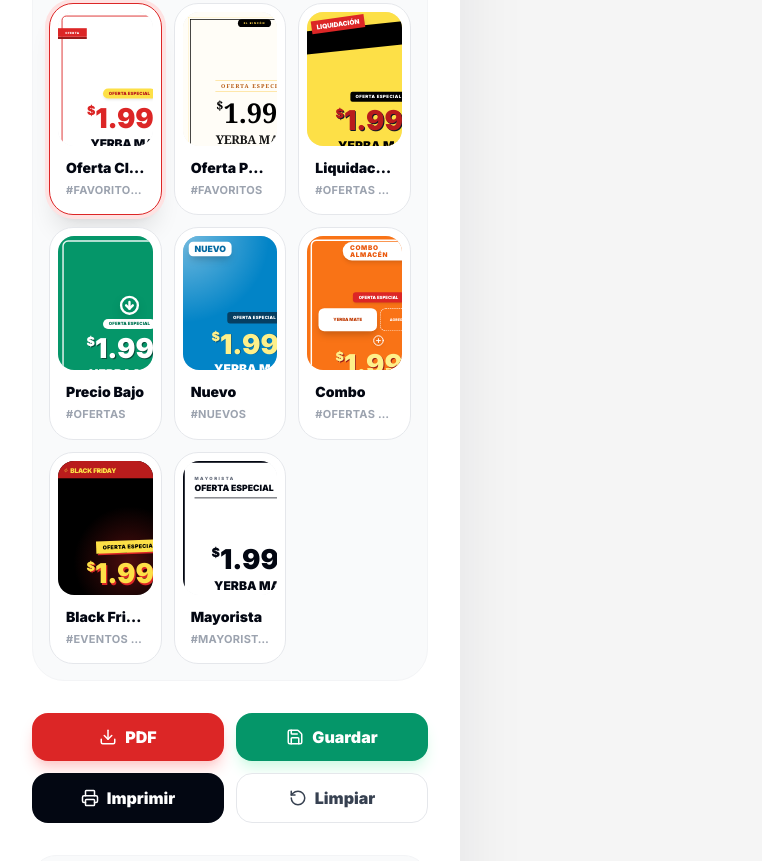
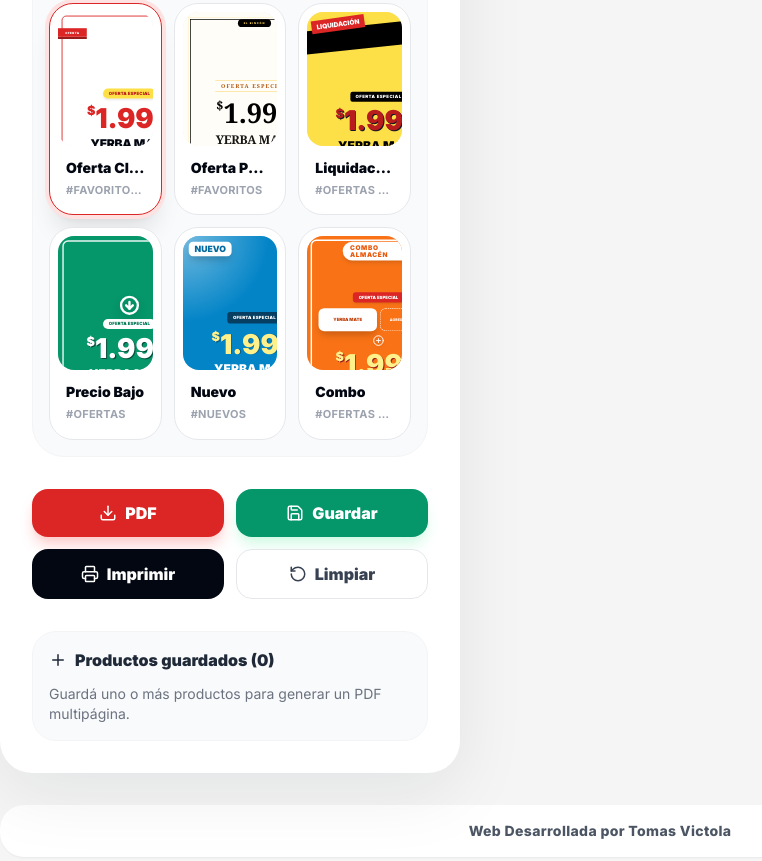
Before and after one commit to JNDeveloping/precios, a React (Vite) app: page / in a window 1280 px wide. Shown: the part 1370-2231 px from the top of the page, without its empty margins (40-802 px from the left). Built offline with nearby package versions, Linux system fonts and the light colour scheme.

Commit message:
fix: improve combo product editing

```diff
--- a/src/components/ControlPanel.jsx
+++ b/src/components/ControlPanel.jsx
@@ -1,13 +1,18 @@
-import { Download, Plus, Printer, RotateCcw, Save, Sparkles, Trash2 } from 'lucide-react';
+import { Download, Plus, Printer, RotateCcw, Save, Sparkles, Trash2, X } from 'lucide-react';
 import { TemplateSelector } from './TemplateSelector.jsx';
 import { BORDER_COLORS, SIZES, STAMP_COLORS, STAMP_SHAPES, TAGLINES } from '../utils/posterOptions.js';
 
 // Panel de carga optimizado para operar rápido desde teclado o mouse.
 export function ControlPanel({ poster, savedPosters, onChange, onClear, onExport, onPrint, onSave, onRemoveSaved }) {
   const update = (field) => (event) => onChange({ ...poster, [field]: event.target.value });
-  const productLabel = poster.templateId === 'combo' ? 'Productos del combo' : 'Nombre del producto';
-  const productPlaceholder = poster.templateId === 'combo' ? 'Ej: Pan + Fiambre + Queso + Gaseosa' : 'Ej: Café molido 500 g';
+  const isCombo = poster.templateId === 'combo';
+  const comboProducts = poster.comboProducts?.length ? poster.comboProducts : [''];
+  const productLabel = isCombo ? 'Producto principal del combo' : 'Nombre del producto';
+  const productPlaceholder = isCombo ? 'Ej: Combo para la merienda' : 'Ej: Café molido 500 g';
   const inputClass = 'mt-2 w-full rounded-2xl border border-gray-200 bg-gray-50 px-4 py-3 outline-none transition focus:border-red-500 focus:bg-white focus:ring-4 focus:ring-red-100';
+  const updateComboProduct = (index, value) => onChange({ ...poster, comboProducts: comboProducts.map((item, itemIndex) => (itemIndex === index ? value : item)) });
+  const addComboProduct = () => onChange({ ...poster, comboProducts: [...comboProducts, ''] });
+  const removeComboProduct = (index) => onChange({ ...poster, comboProducts: comboProducts.filter((_, itemIndex) => itemIndex !== index) });
 
   return (
     <section className="no-print rounded-[2rem] bg-white p-6 shadow-[0_20px_70px_rgba(15,23,42,0.08)] lg:p-8">
@@ -23,6 +28,22 @@ export function ControlPanel({ poster, savedPosters, onChange, onClear, onExport
       <div className="space-y-5">
         <label className="block"><span className="text-sm font-bold text-gray-700">Texto del cartel rojo</span><input className={inputClass} value={poster.offerLabel} onChange={update('offerLabel')} placeholder="OFERTA" /></label>
         <label className="block"><span className="text-sm font-bold text-gray-700">{productLabel}</span><input className={inputClass} value={poster.productName} onChange={update('productName')} placeholder={productPlaceholder} /></label>
+        {isCombo && (
+          <div className="rounded-3xl border border-orange-100 bg-orange-50 p-4">
+            <div className="mb-3 flex items-center justify-between gap-3">
+              <span className="text-sm font-black uppercase tracking-wide text-orange-700">Productos del combo</span>
+              <button type="button" className="inline-flex items-center gap-1 rounded-full bg-orange-600 px-3 py-2 text-xs font-black text-white shadow-sm transition hover:bg-orange-700" onClick={addComboProduct}><Plus size={14} /> Agregar</button>
+            </div>
+            <div className="space-y-2">
+              {comboProducts.map((item, index) => (
+                <div key={index} className="flex items-center gap-2">
+                  <input className={inputClass} value={item} onChange={(event) => updateComboProduct(index, event.target.value)} placeholder={`Producto ${index + 1}`} />
+                  {comboProducts.length > 1 && <button type="button" className="mt-2 rounded-2xl bg-white p-3 text-red-600 shadow-sm transition hover:bg-red-50" onClick={() => removeComboProduct(index)} aria-label="Quitar producto del combo"><X size={18} /></button>}
+                </div>
+              ))}
+            </div>
+          </div>
+        )}
         <label className="block"><span className="text-sm font-bold text-gray-700">Precio</span><input className={`${inputClass} text-2xl font-black`} value={poster.price} onChange={update('price')} placeholder="Ej: 2.499" /></label>
         <label className="block"><span className="text-sm font-bold text-gray-700">Logo / marca</span><input className={inputClass} value={poster.logo || ''} onChange={update('logo')} placeholder="Ej: El Rincon De Los Nietos" /></label>
 
--- a/src/components/TemplateRenderer.jsx
+++ b/src/components/TemplateRenderer.jsx
@@ -10,6 +10,12 @@ function getPositionVars(positions = {}) {
     vars[`--slot-${key}-y`] = `${positions[key]?.y ?? 0}px`;
     return vars;
   }, {});
+}
+
+function getTemplateProduct(poster) {
+  if (poster.templateId !== 'combo') return poster.productName;
+  const products = (poster.comboProducts ?? []).map((product) => product.trim()).filter(Boolean);
+  return products.length ? products.join(' + ') : poster.productName;
 }
 
 export function TemplateRenderer({ templateId = DEFAULT_TEMPLATE_ID, poster, printRef, animated = false, editable = false, onPositionChange }) {
@@ -51,7 +57,7 @@ export function TemplateRenderer({ templateId = DEFAULT_TEMPLATE_ID, poster, pri
       onMouseUp={stopDrag}
       onMouseLeave={stopDrag}
     >
-      <Template producto={poster.productName} precio={poster.price} mensaje={poster.tagline} logo={poster.logo} tamaño={tamaño} />
+      <Template producto={getTemplateProduct(poster)} precio={poster.price} mensaje={poster.tagline} logo={poster.logo} tamaño={tamaño} />
     </div>
   );
 }
--- a/src/templates/BlackFriday.jsx
+++ /dev/null
@@ -1,22 +0,0 @@
-import { Zap } from 'lucide-react';
-import { getCurrencyFontSize, getPriceFontSize, getProductFontSize } from '../utils/textSizing.js';
-import { getTemplateSizeClass, getTemplateStyle } from './templateHelpers.js';
-
-export function BlackFriday({ producto, precio, mensaje, logo, tamaño }) {
-  return (
-    <article className={`poster-page relative mx-auto w-full max-w-[794px] overflow-hidden bg-black text-white ${getTemplateSizeClass(tamaño)}`} style={getTemplateStyle(tamaño)}>
-      <div className="absolute inset-0 bg-[radial-gradient(circle_at_center,_rgba(220,38,38,0.35),_transparent_45%)]" />
-      <div className="absolute inset-x-0 top-0 h-24 bg-red-700" />
-      <div className="absolute left-8 top-8 flex items-center gap-3 text-4xl font-black uppercase tracking-tight text-yellow-300"><Zap /> Black Friday</div>
-      <div data-editable-key="logo" className="absolute right-8 top-8 rounded-full border-4 border-yellow-300 px-6 py-3 text-lg font-black uppercase text-yellow-300">{logo || 'Almacén sale'}</div>
-      <div className="relative flex h-full flex-col items-center justify-center px-[8%] pt-[15%] text-center">
-        <p data-editable-key="message" className="rotate-[-2deg] bg-yellow-300 px-9 py-4 text-3xl font-black uppercase tracking-wider text-black shadow-[8px_8px_0_#dc2626]">{mensaje || 'Oferta explosiva'}</p>
-        <div data-editable-key="price" className="mt-10 leading-none text-yellow-300 [text-shadow:7px_7px_0_#dc2626]">
-          <span className="align-top font-black" style={{ fontSize: getCurrencyFontSize(precio) }}>$</span>
-          <span className="break-all font-black" style={{ fontSize: getPriceFontSize(precio) }}>{precio || '0'}</span>
-        </div>
-        <h2 data-editable-key="product" className="mt-10 max-w-[90%] break-words font-black uppercase leading-[0.9]" style={{ fontSize: getProductFontSize(producto) }}>{producto || 'Nombre del producto'}</h2>
-      </div>
-    </article>
-  );
-}
--- a/src/templates/Mayorista.jsx
+++ /dev/null
@@ -1,27 +0,0 @@
-import { getCurrencyFontSize, getPriceFontSize, getProductFontSize } from '../utils/textSizing.js';
-import { getTemplateSizeClass, getTemplateStyle } from './templateHelpers.js';
-
-export function Mayorista({ producto, precio, mensaje, logo, tamaño }) {
-  return (
-    <article className={`poster-page relative mx-auto w-full max-w-[794px] overflow-hidden bg-white ${getTemplateSizeClass(tamaño)}`} style={getTemplateStyle(tamaño)}>
-      <div className="absolute inset-0 border-[10px] border-gray-950" />
-      <div className="flex h-full flex-col justify-between px-[8%] py-[10%] text-gray-950">
-        <header className="flex items-start justify-between gap-6 border-b-4 border-gray-950 pb-8">
-          <div>
-            <p className="text-2xl font-black uppercase tracking-[0.35em] text-gray-500">Mayorista</p>
-            <h1 data-editable-key="message" className="mt-3 text-5xl font-black uppercase leading-none">{mensaje || 'Precio por volumen'}</h1>
-          </div>
-          <p data-editable-key="logo" className="rounded-full border-4 border-gray-950 px-6 py-3 text-lg font-black uppercase">{logo || 'Almacén'}</p>
-        </header>
-        <section className="text-center">
-          <div data-editable-key="price" className="leading-none text-gray-950">
-            <span className="align-top font-black" style={{ fontSize: getCurrencyFontSize(precio) }}>$</span>
-            <span className="break-all font-black" style={{ fontSize: getPriceFontSize(precio) }}>{precio || '0'}</span>
-          </div>
-          <h2 data-editable-key="product" className="mx-auto mt-10 max-w-[92%] break-words font-black uppercase leading-[0.9]" style={{ fontSize: getProductFontSize(producto) }}>{producto || 'Nombre del producto'}</h2>
-        </section>
-        <footer className="border-t-4 border-gray-950 pt-6 text-center text-xl font-black uppercase tracking-[0.4em]">Ideal para imprimir</footer>
-      </div>
-    </article>
-  );
-}
--- a/src/templates/templateRegistry.js
+++ b/src/templates/templateRegistry.js
@@ -4,8 +4,6 @@ import { Liquidacion } from './Liquidacion.jsx';
 import { PrecioBajo } from './PrecioBajo.jsx';
 import { NuevoIngreso } from './NuevoIngreso.jsx';
 import { Combo } from './Combo.jsx';
-import { BlackFriday } from './BlackFriday.jsx';
-import { Mayorista } from './Mayorista.jsx';
 
 export const TEMPLATE_CATEGORIES = [
   { id: 'todos', label: 'Todos' },
@@ -13,7 +11,6 @@ export const TEMPLATE_CATEGORIES = [
   { id: 'nuevos', label: '🆕 Nuevos' },
   { id: 'ofertas', label: '🔥 Ofertas' },
   { id: 'eventos', label: '🎉 Eventos' },
-  { id: 'mayorista', label: '💰 Mayorista' },
 ];
 
 export const TEMPLATE_META = [
@@ -23,8 +20,6 @@ export const TEMPLATE_META = [
   { id: 'precio-bajo', name: 'Precio Bajo', categories: ['ofertas'], component: PrecioBajo },
   { id: 'nuevo', name: 'Nuevo', categories: ['nuevos'], component: NuevoIngreso },
   { id: 'combo', name: 'Combo', categories: ['ofertas', 'eventos'], component: Combo },
-  { id: 'black-friday', name: 'Black Friday', categories: ['eventos', 'ofertas'], component: BlackFriday },
-  { id: 'mayorista', name: 'Mayorista', categories: ['mayorista', 'favoritos'], component: Mayorista },
 ];
 
 export const templates = TEMPLATE_META.reduce((acc, template) => ({ ...acc, [template.id]: template.component }), {});
--- a/src/utils/posterOptions.js
+++ b/src/utils/posterOptions.js
@@ -28,6 +28,7 @@ export const STAMP_SHAPES = {
 
 export const DEFAULT_POSTER = {
   productName: 'Yerba mate tradicional',
+  comboProducts: ['Pan', 'Fiambre'],
   price: '1.999',
   size: 'A4',
   offerLabel: 'OFERTA',
```
Also changed, not shown: 2 other files (tests, documents, lock files or other folders).
